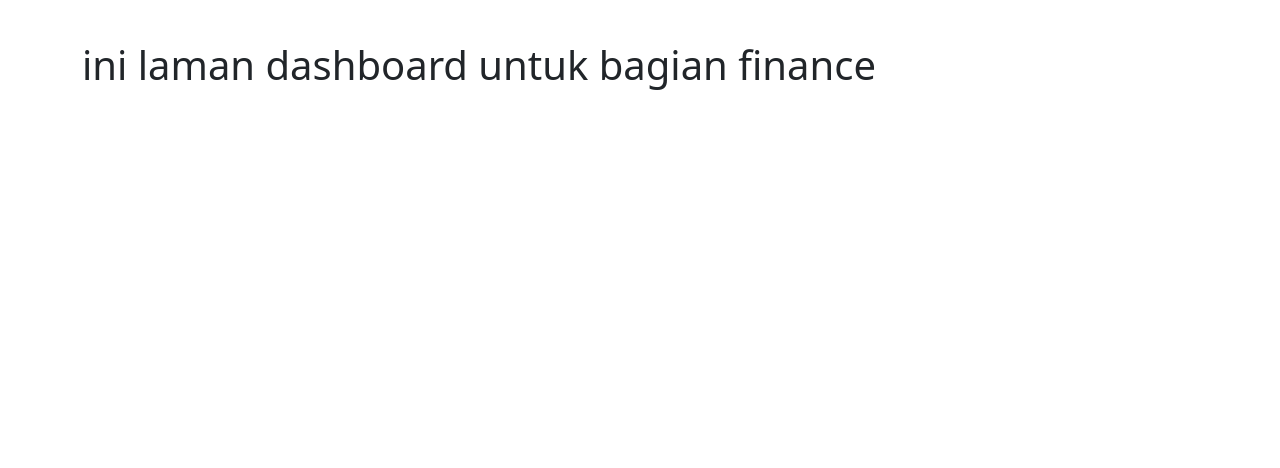
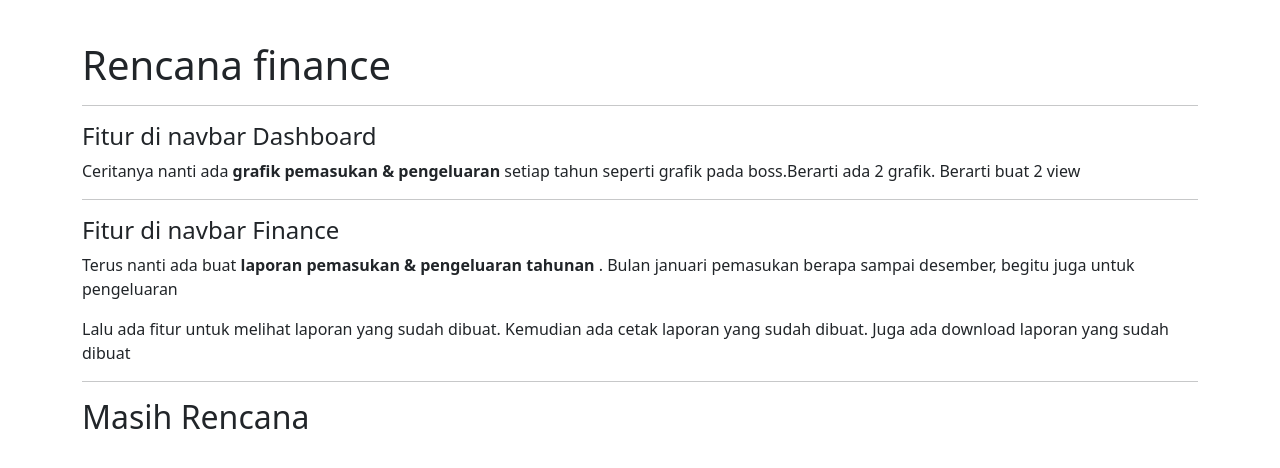
Before and after one commit to AlyDap/enterprise2, a CodeIgniter 4 app: template app/Views/finance/index.php in a window 1280 px wide. Shown: the part 79-547 px from the top of the page. Run offline with PHP 8.4 and a stand-in for CodeIgniter, Linux system fonts and the light colour scheme; the template is opened without the code that fills it, so the values that code supplies are empty; some libraries are stand-ins or nearby versions.

Commit message:
grafik bos tetap jalan walau data empty & rencana finance

```diff
--- a/app/Views/finance/index.php
+++ b/app/Views/finance/index.php
@@ -1,4 +1,13 @@
 <?= $this->extend('layout') ?>
 <?= $this->section('content') ?>
-<h1>ini laman dashboard untuk bagian finance</h1>
+<h1>Rencana finance</h1>
+<hr>
+<h4>Fitur di navbar Dashboard</h4>
+<p>Ceritanya nanti ada <strong>grafik pemasukan & pengeluaran</strong> setiap tahun seperti grafik pada boss.Berarti ada 2 grafik. Berarti buat 2 view</p>
+<hr>
+<h4>Fitur di navbar Finance</h4>
+<p>Terus nanti ada buat <strong>laporan pemasukan & pengeluaran tahunan</strong> . Bulan januari pemasukan berapa sampai desember, begitu juga untuk pengeluaran</p>
+<p>Lalu ada fitur untuk melihat laporan yang sudah dibuat. Kemudian ada cetak laporan yang sudah dibuat. Juga ada download laporan yang sudah dibuat</p>
+<hr>
+<h2>Masih Rencana</h2>
 <?= $this->endSection(); ?>
```
Also changed, not shown: app/Models/Produk.php (+11 -11 lines), app/Views/bos/grafik2.php (+19 -3 lines).
